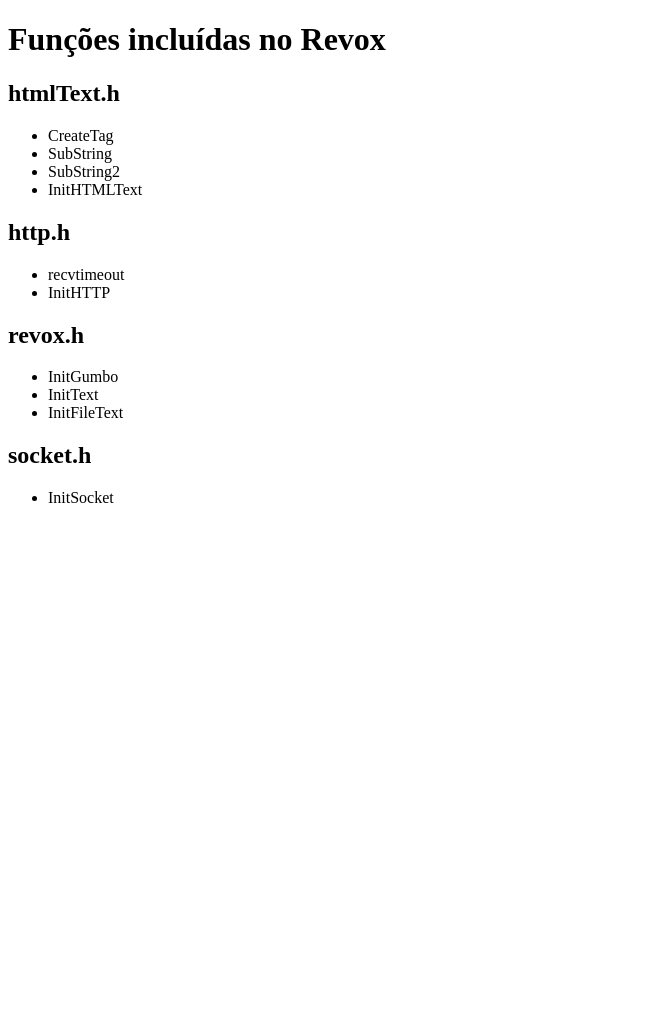
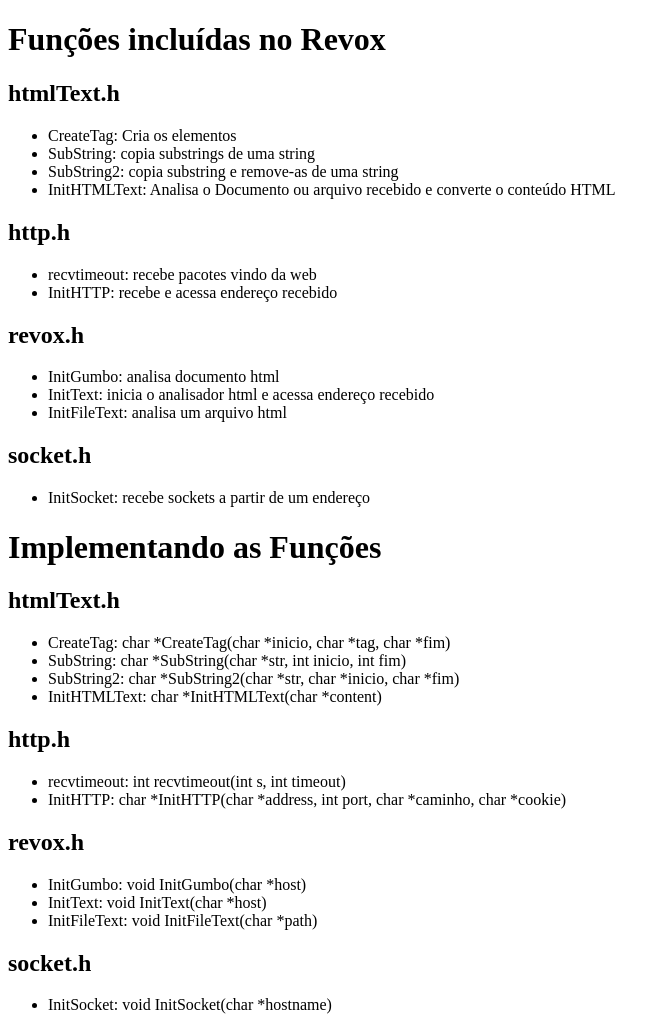
Before and after one commit to BCMUniverse/Revox, a plain HTML site: page docs/functions.html in a window 1280 px wide. Shown: the whole page, without its empty margins (0-670 px from the left). Before the commit the page ends 800 px from the top, so only its background shows below. Drawn offline with Linux system fonts and the light colour scheme.

Commit message:
Update 21 - 4/12/2013 - v0.1.0.1

```diff
--- a/docs/functions.html
+++ b/docs/functions.html
@@ -8,25 +8,48 @@
 		<h1>Funções incluídas no Revox</h1>
 		<h2>htmlText.h</h2>
 		<ul>
-			<li>CreateTag</li>
-			<li>SubString</li>
-			<li>SubString2</li>
-			<li>InitHTMLText</li>
+			<li>CreateTag: Cria os elementos</li>
+			<li>SubString: copia substrings de uma string</li>
+			<li>SubString2: copia substring e remove-as de uma string</li>
+			<li>InitHTMLText: Analisa o Documento ou arquivo recebido e converte o conteúdo HTML</li>
 		</ul>
 		<h2>http.h</h2>
 		<ul>
-			<li>recvtimeout</li>
-			<li>InitHTTP</li>
+			<li>recvtimeout: recebe pacotes vindo da web</li>
+			<li>InitHTTP: recebe e acessa endereço recebido</li>
 		</ul>
 		<h2>revox.h</h2>
 		<ul>
-			<li>InitGumbo</li>
-			<li>InitText</li>
-			<li>InitFileText</li>
+			<li>InitGumbo: analisa documento html</li>
+			<li>InitText: inicia o analisador html e acessa endereço recebido</li>
+			<li>InitFileText: analisa um arquivo html</li>
 		</ul>
 		<h2>socket.h</h2>
 		<ul>
-			<li>InitSocket</li>
+			<li>InitSocket: recebe sockets a partir de um endereço</li>
+		</ul>
+		<h1>Implementando as Funções</h1>
+		<h2>htmlText.h</h2>
+		<ul>
+			<li>CreateTag: char *CreateTag(char *inicio, char *tag, char *fim)</li>
+			<li>SubString: char *SubString(char *str, int inicio, int fim)</li>
+			<li>SubString2: char *SubString2(char *str, char *inicio, char *fim)</li>
+			<li>InitHTMLText: char *InitHTMLText(char *content)</li>
+		</ul>
+		<h2>http.h</h2>
+		<ul>
+			<li>recvtimeout: int recvtimeout(int s, int timeout)</li>
+			<li>InitHTTP: char *InitHTTP(char *address, int port, char *caminho, char *cookie)</li>
+		</ul>
+		<h2>revox.h</h2>
+		<ul>
+			<li>InitGumbo: void InitGumbo(char *host)</li>
+			<li>InitText: void InitText(char *host)</li>
+			<li>InitFileText: void InitFileText(char *path)</li>
+		</ul>
+		<h2>socket.h</h2>
+		<ul>
+			<li>InitSocket: void InitSocket(char *hostname)</li>
 		</ul>
 	</body>
 </html>
```
